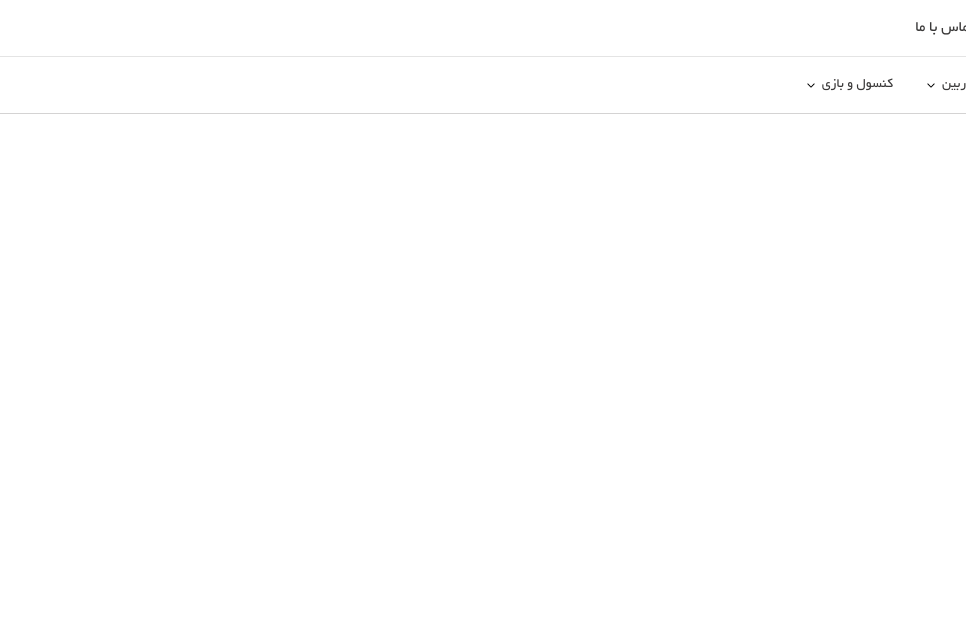
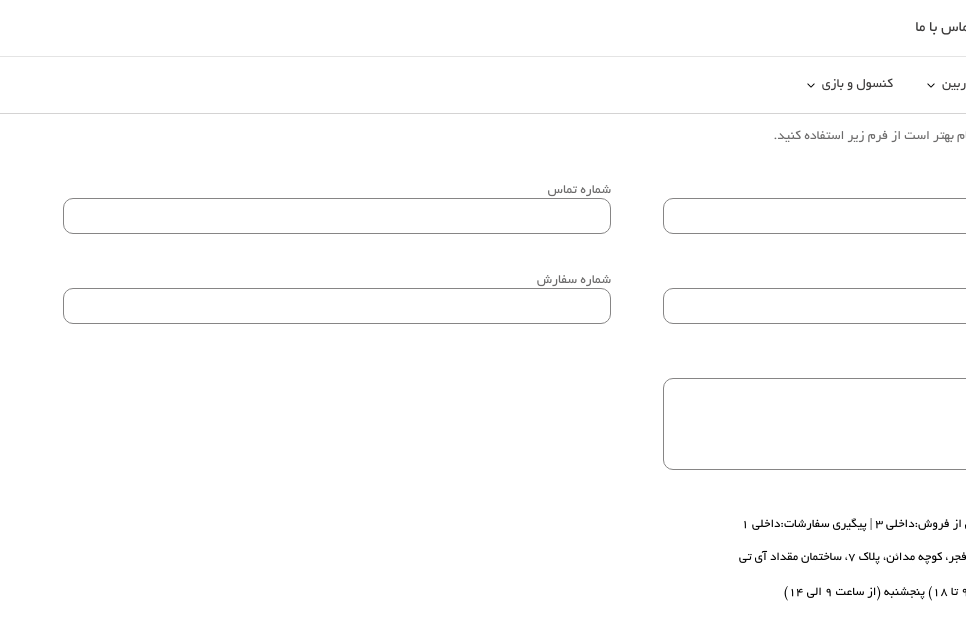
Before and after one commit to Abdulmanan-Rahimi/Store-Project-With-Nextjs, a Next.js app: page /contact in a window 1280 px wide. Shown: the top 640 px of the page, without its empty margins (314-1280 px from the left). Built offline with nearby package versions, Linux system fonts and the light colour scheme.

Commit message:
I completed the contact page in my project

```diff
--- a/pages/contact/index.js
+++ b/pages/contact/index.js
@@ -1,7 +1,68 @@
 import React from "react";
+import styles from "@/styles/Contact.module.css";
+import { FaPhone } from "react-icons/fa6";
+import { IoLocationSharp } from "react-icons/io5";
+import { IoTimeSharp } from "react-icons/io5";
 
 const Contact = () => {
-  return <div>Contact Page</div>;
+  return (
+    <div className="container">
+      <div className={styles.contactContainer}>
+        <h3>پیگیری سفارش، انتقاد و پیشنهاد</h3>
+        <p>
+          برای پیگیری یا سؤال درباره سفارش و ارسال پیام بهتر است از فرم زیر
+          استفاده کنید.
+        </p>
+
+        <form>
+          <div className={styles.inputBox}>
+            <label htmlFor="fullName">نام و نام خانوادگی</label>
+            <input type="text" id="fullName" />
+          </div>
+          <div className={styles.inputBox}>
+            <label htmlFor="phone">شماره تماس</label>
+            <input type="text" id="phone" />
+          </div>
+          <div className={styles.inputBox}>
+            <label htmlFor="email">ایمیل</label>
+            <input type="text" id="email" />
+          </div>
+          <div className={styles.inputBox}>
+            <label htmlFor="order">شماره سفارش</label>
+            <input type="text" id="order" />
+          </div>
+          <div className={styles.inputBox}>
+            <label htmlFor="message">متن پیام</label>
+            <textarea rows="5" type="text" id="message" />
+          </div>
+        </form>
+      </div>
+      <div>
+        <div className={styles.contactBox}>
+          <FaPhone size="25px" color="#666" />
+          <p>
+            تلفن فروش:45691000 - داخلی 2 | خدمات پس از فروش:داخلی 3 | پیگیری
+            سفارشات:داخلی 1
+          </p>
+        </div>
+
+        <div className={styles.contactBox}>
+          <IoLocationSharp size="25px" color="#666" />
+          <p>
+            نشانی (دفتر مرکزی):تهران، خیابان مطهری، خیابان فجر، کوچه مدائن، پلاک
+            ۷، ساختمان مقداد آی تی
+          </p>
+        </div>
+        <div className={styles.contactBox}>
+          <IoTimeSharp size="25px" color="#666" />
+          <p>
+            ساعت کاری مجموعه: شنبه تا چهارشنبه (از ساعت ۹ تا ۱۸) پنجشنبه (از
+            ساعت ۹ الی ۱۴)
+          </p>
+        </div>
+      </div>
+    </div>
+  );
 };
 
 export default Contact;
--- /dev/null
+++ b/styles/Contact.module.css
@@ -0,0 +1,50 @@
+.contactContainer {
+  font-size: 14px;
+  color: rgb(107, 106, 106);
+}
+
+.contactContainer h3 ,
+.contactContainer p
+{
+    padding: 0 26px;
+}
+
+.contactContainer form {
+  margin: 20px 0;
+  display: flex;
+  flex-wrap: wrap;
+}
+
+.inputBox {
+  display: flex;
+  flex-direction: column;
+  margin: 20px 0;
+  width: 50%;
+  padding: 0 26px;
+}
+
+.inputBox input,
+.inputBox textarea {
+  all: unset;
+  border: 1px solid rgb(134, 133, 133);
+  padding: 10px;
+  border-radius: 10px;
+}
+
+.contactBox {
+  display: flex;
+  align-items: center;
+  gap: 10px;
+  padding: -26px;
+  margin: 10px 0;
+}
+
+.contactBox p {
+  font-size: 13px;
+}
+
+@media screen and (max-width: 800px) {
+  .inputBox {
+    width: 100%;
+  }
+}
```
